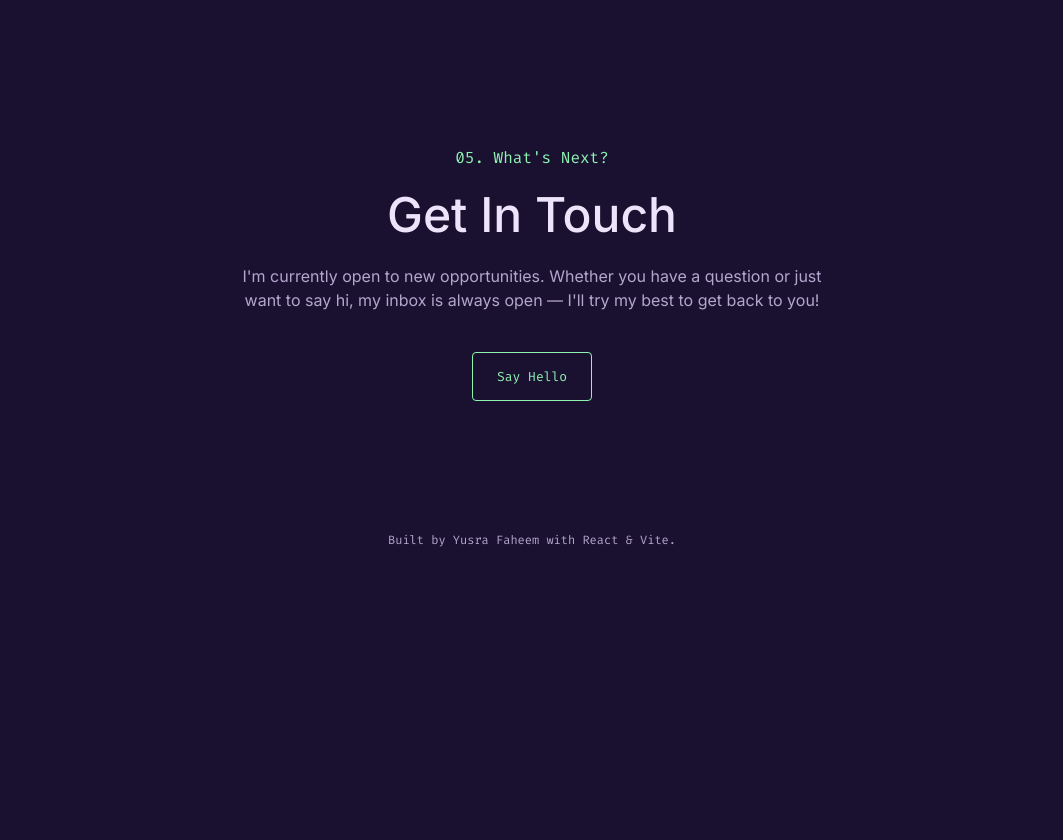
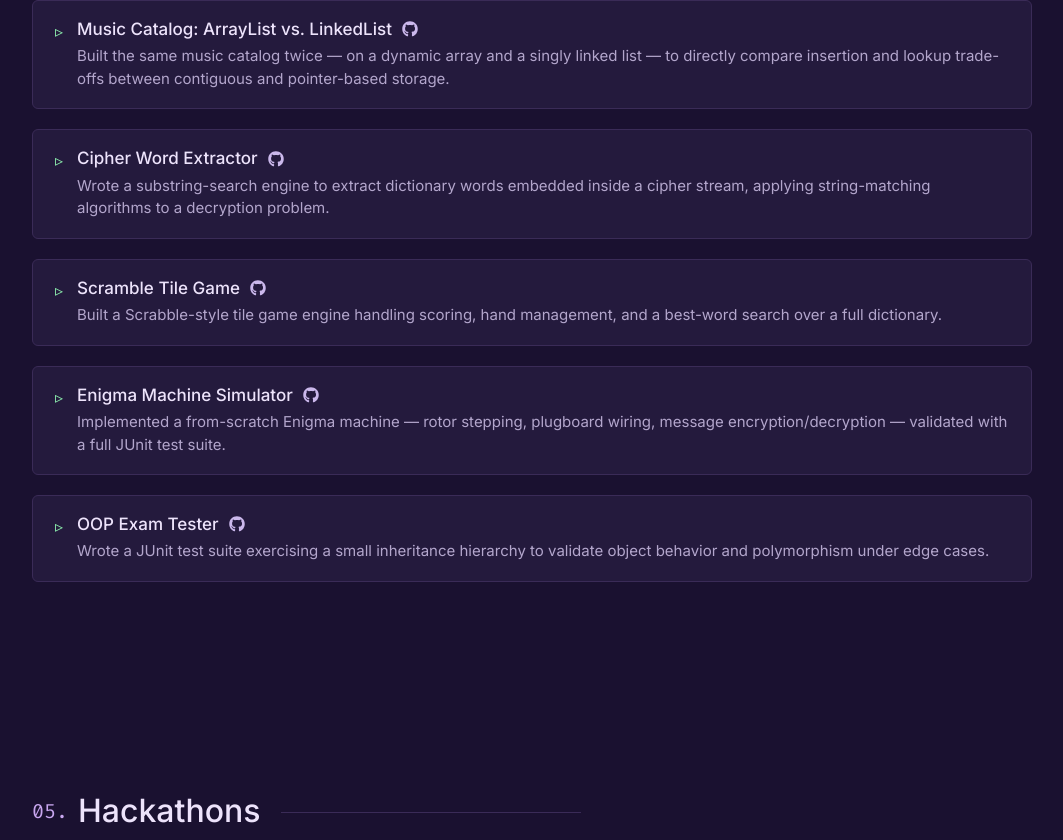
Before and after one commit to yusrafaheem/yusrafaheem.github.io, a React (Vite) app: page / in a window 1280 px wide. Shown: the part 4840-5680 px from the top of the page, without its empty margins (108-1171 px from the left). Before the commit the page ends 5419 px from the top, so only its background shows below. Built offline with nearby package versions, Linux system fonts and the light colour scheme; a web font is replaced by a local one.

Commit message:
Wire up AdditionalProjects, Hackathons, Interests in App

```diff
--- a/src/App.jsx
+++ b/src/App.jsx
@@ -6,8 +6,11 @@ import Hero from './components/Hero'
 import About from './components/About'
 import Experience from './components/Experience'
 import Projects from './components/Projects'
+import AdditionalProjects from './components/AdditionalProjects'
+import Hackathons from './components/Hackathons'
 import Writing from './components/Writing'
 import Contact from './components/Contact'
+import Interests from './components/Interests'
 import Footer from './components/Footer'
 
 function App() {
@@ -21,8 +24,11 @@ function App() {
         <About />
         <Experience />
         <Projects />
+        <AdditionalProjects />
+        <Hackathons />
         <Writing />
         <Contact />
+        <Interests />
       </main>
       <Footer />
     </ThemeProvider>
```
